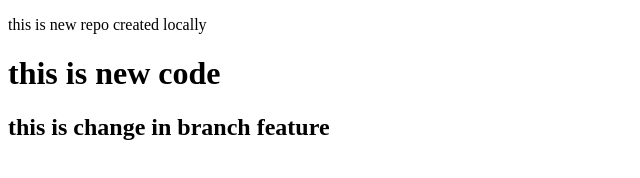
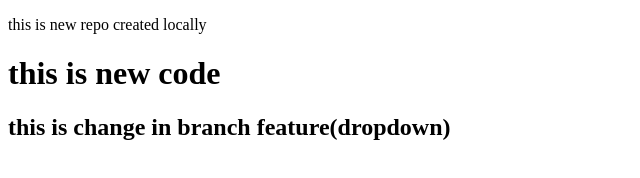
Before and after one commit to yashroy0917/localreposiitory, a plain HTML site: page index.html in a window 1280 px wide. Shown: the whole page, without its empty margins (0-640 px from the left). Drawn offline with Linux system fonts and the light colour scheme.

Commit message:
dropdown

```diff
--- a/index.html
+++ b/index.html
@@ -8,6 +8,6 @@
 <body>
     <p> this is new repo created locally</p>
     <h1>this is new code</h1>
-    <h2> this is change in branch feature</h2>
+    <h2> this is change in branch feature(dropdown)</h2>
 </body>
 </html>
```
